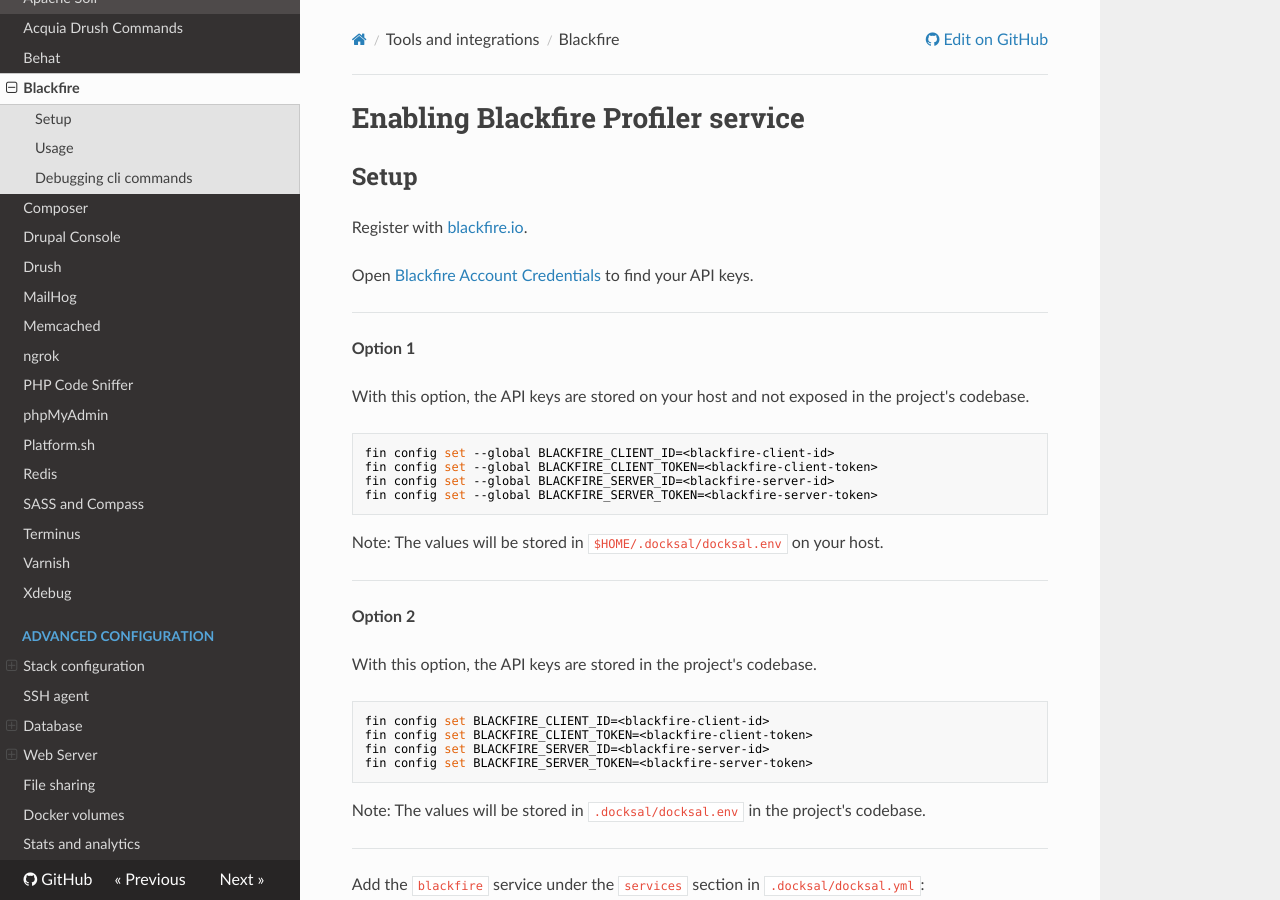
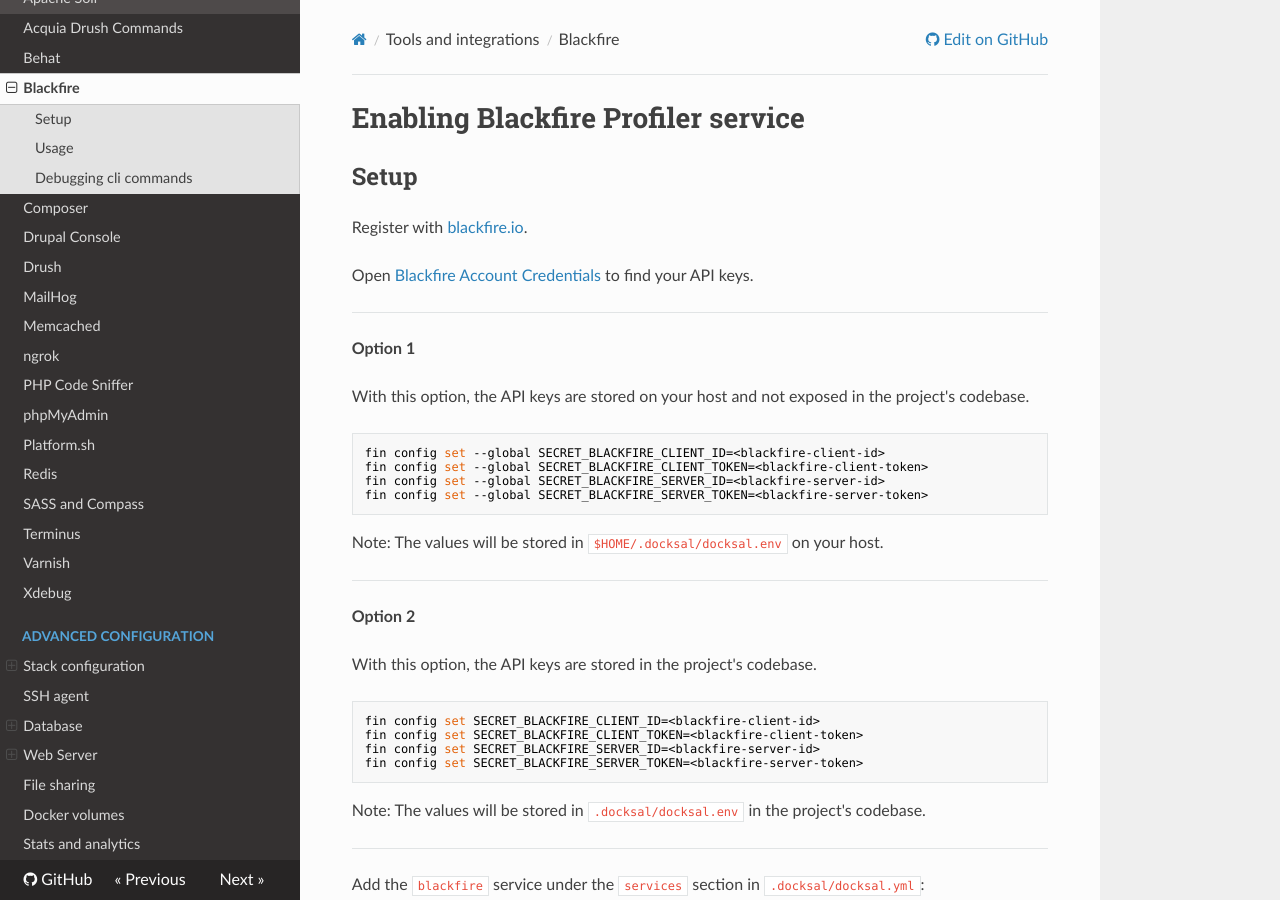
Before and after one commit to docksal/docksal, an MkDocs documentation site: the page built from docs/tools/blackfire.md, in a window 1280 px wide and 900 px high. Built offline with MkDocs 1.6.1, drawn with Linux system fonts in a browser that asks for light colours; nearby versions of some CDN libraries; old or Windows-style settings are respelled for this version of MkDocs.

Commit message:
Prefixed Blackfire secrets with SECRET_
Secret name conversion is now handled by cli (2.3.0+).

````diff
--- a/docs/tools/blackfire.md
+++ b/docs/tools/blackfire.md
@@ -13,10 +13,10 @@ Open [Blackfire Account Credentials](https://blackfire.io/my/settings/credential
 With this option, the API keys are stored on your host and not exposed in the project's codebase.
 
 ```bash
-fin config set --global BLACKFIRE_CLIENT_ID=<blackfire-client-id>
-fin config set --global BLACKFIRE_CLIENT_TOKEN=<blackfire-client-token>
-fin config set --global BLACKFIRE_SERVER_ID=<blackfire-server-id>
-fin config set --global BLACKFIRE_SERVER_TOKEN=<blackfire-server-token>
+fin config set --global SECRET_BLACKFIRE_CLIENT_ID=<blackfire-client-id>
+fin config set --global SECRET_BLACKFIRE_CLIENT_TOKEN=<blackfire-client-token>
+fin config set --global SECRET_BLACKFIRE_SERVER_ID=<blackfire-server-id>
+fin config set --global SECRET_BLACKFIRE_SERVER_TOKEN=<blackfire-server-token>
 ```
 
 Note: The values will be stored in `$HOME/.docksal/docksal.env` on your host.
@@ -28,10 +28,10 @@ Note: The values will be stored in `$HOME/.docksal/docksal.env` on your host.
 With this option, the API keys are stored in the project's codebase.
 
 ```bash
-fin config set BLACKFIRE_CLIENT_ID=<blackfire-client-id>
-fin config set BLACKFIRE_CLIENT_TOKEN=<blackfire-client-token>
-fin config set BLACKFIRE_SERVER_ID=<blackfire-server-id>
-fin config set BLACKFIRE_SERVER_TOKEN=<blackfire-server-token>
+fin config set SECRET_BLACKFIRE_CLIENT_ID=<blackfire-client-id>
+fin config set SECRET_BLACKFIRE_CLIENT_TOKEN=<blackfire-client-token>
+fin config set SECRET_BLACKFIRE_SERVER_ID=<blackfire-server-id>
+fin config set SECRET_BLACKFIRE_SERVER_TOKEN=<blackfire-server-token>
 ```
 
 Note: The values will be stored in `.docksal/docksal.env` in the project's codebase.
````
Also changed, not shown: 2 other files.
